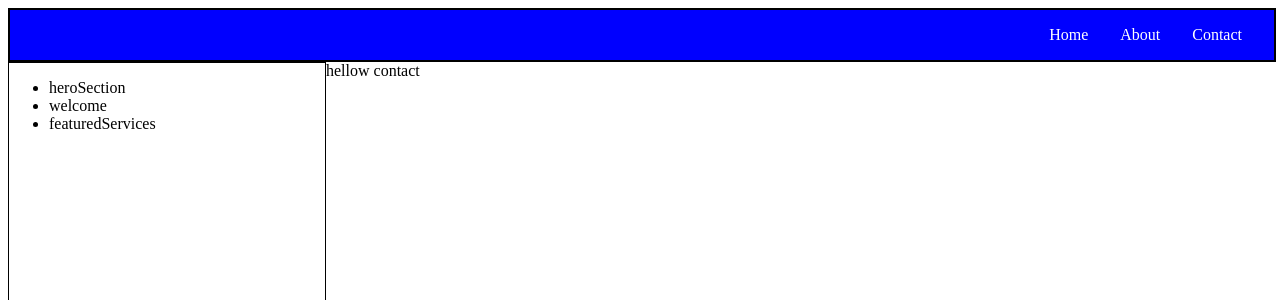
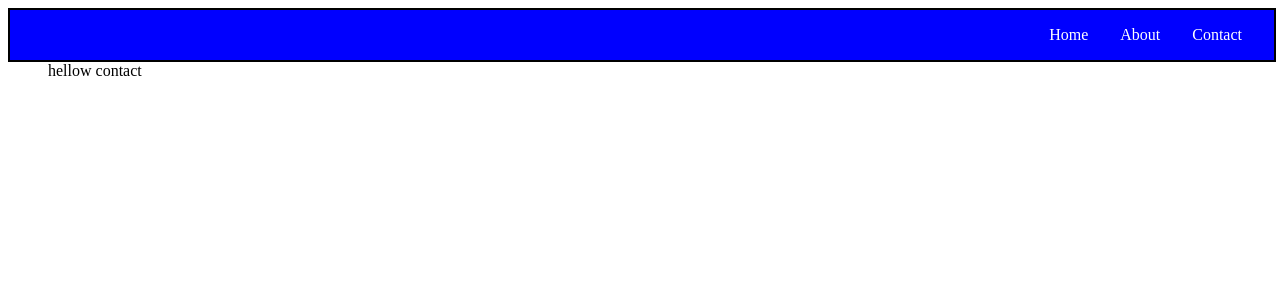
Before and after one commit to sahiba2503/NestedRouter, a React (Vite) app: page /Contact in a window 1280 px wide. Shown: the top 300 px of the page. Built offline with nearby package versions, Linux system fonts and the light colour scheme; the HTML template or start-up script is replaced by a standard one.

Commit message:
add side nave list items

```diff
--- a/src/Component/SideNavbar.jsx
+++ b/src/Component/SideNavbar.jsx
@@ -1,35 +1,62 @@
-import React from "react";
-import { useNavigate } from "react-router-dom";
+// import React from "react";
+// import { useNavigate } from "react-router-dom";
+
+// function SideNavbar() {
+//   let navigate = useNavigate();
+//   return (
+//     <div className='sideNavList'>
+//       <ul>
+//         <li
+//           onClick={() => {
+//             navigate("/heroSection");
+//           }}
+//         >
+//           heroSection
+//         </li>
+//         <li
+//           onClick={() => {
+//             navigate("/welcome");
+//           }}
+//         >
+//           welcome
+//         </li>
+//         <li
+//           onClick={() => {
+//             navigate("/featuredServices");
+//           }}
+//         >
+//           featuredServices
+//         </li>
+//       </ul>
+//     </div>
+//   );
+// }
+
+// export default SideNavbar;
+import React from 'react'
+import {useLocation} from "react-router-dom";
 
 function SideNavbar() {
-  let navigate = useNavigate();
+  const pathname = useLocation();
+  let list = [];
+  if(pathname === "/"){
+    list = ["Company","Mission","Team"];
+  }
+  else if(pathname === "/Contact"){
+    list = ["Emial", "hPone", "Support"];
+  }
+  else if(pathname === "/About"){
+    list = ["Profile", "Settings","History"];
+  }
   return (
-    <div className='sideNavList'>
+    <div>
       <ul>
-        <li
-          onClick={() => {
-            navigate("/heroSection");
-          }}
-        >
-          heroSection
-        </li>
-        <li
-          onClick={() => {
-            navigate("/welcome");
-          }}
-        >
-          welcome
-        </li>
-        <li
-          onClick={() => {
-            navigate("/featuredServices");
-          }}
-        >
-          featuredServices
-        </li>
+{list.map((item,index)=>(
+  <li key={index}>{item}</li>
+))}
       </ul>
     </div>
-  );
+  )
 }
 
-export default SideNavbar;
+export default SideNavbar
```
Also changed, not shown: src/Component/Home.jsx (+0 -15 lines), src/Component/Navlist.jsx (line endings or trailing spaces).
